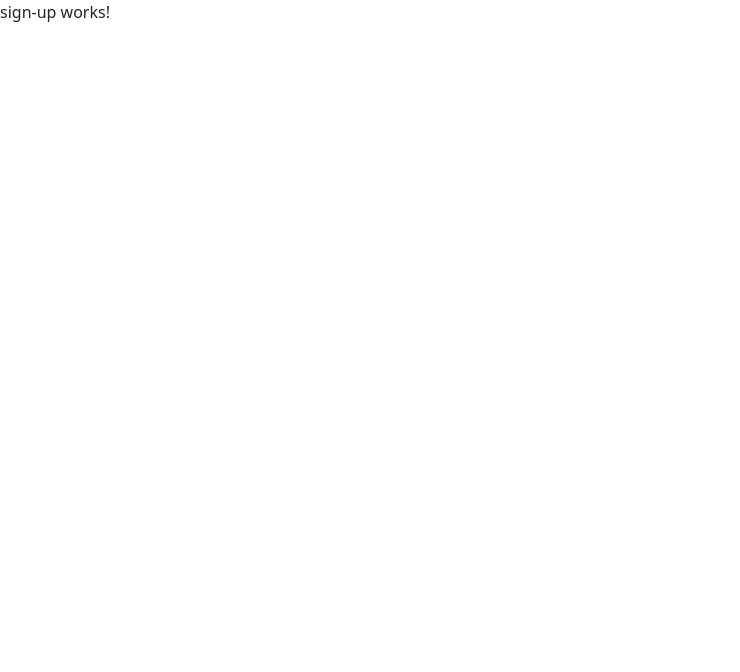
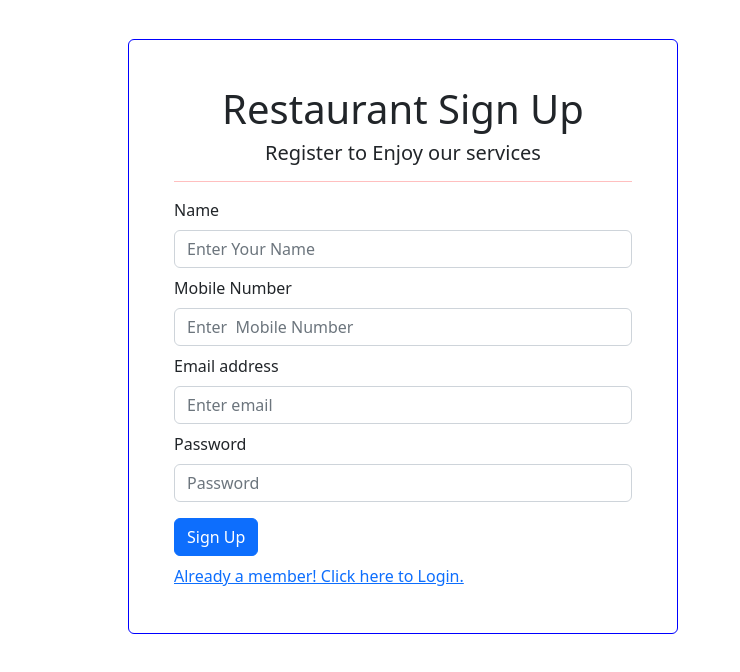
Before and after one commit to SaurabhRane1702/RestaurantApp, an Angular app: page /sign-up in a window 1280 px wide. Shown: the top 672 px of the page, without its empty margins (0-740 px from the left). Built offline with nearby package versions, Linux system fonts and the light colour scheme.

Commit message:
Design of Form For Login and Sign Up

```diff
--- a/src/app/login/login.component.css
+++ b/src/app/login/login.component.css
@@ -0,0 +1,13 @@
+.card{
+    margin-top: 15px;
+    border: 1px solid blue;
+    width: 550px;
+    padding: 45px;
+    position: absolute;
+    top: 9%;
+    left: 10%;
+}
+.horzontal-line{
+    color: red;
+    font-size: larger;
+}
--- a/src/app/login/login.component.html
+++ b/src/app/login/login.component.html
@@ -1 +1,41 @@
-<p>login works!</p>
+<div class="container">
+  <div class="row">
+    <div class="col-md-6">
+      <div class="card">
+        <div class="text-center">
+          <h1>Restaurant Login</h1>
+          <h5>Please login to enjoy our services</h5>
+          <hr class="horzontal-line" />
+        </div>
+        <form>
+          <div class="form-group">
+            <label for="exampleInputEmail1">Email address</label>
+            <input
+              type="email"
+              class="form-control"
+              id="exampleInputEmail1"
+              aria-describedby="emailHelp"
+              placeholder="Enter email"
+            />
+            <small id="emailHelp" class="form-text text-muted"
+              >We'll never share your email with anyone else.</small
+            >
+          </div>
+          <div class="form-group mb-3">
+            <label for="exampleInputPassword1">Password</label>
+            <input
+              type="password"
+              class="form-control"
+              id="exampleInputPassword1"
+              placeholder="Password"
+            />
+          </div>
+          <button type="submit" class="btn btn-primary">Login</button>
+        </form>
+        <a routerLink="/sign-up" class="mt-2"
+          >Are you a New User? Please Sign Up!</a
+        >
+      </div>
+    </div>
+  </div>
+</div>
--- a/src/app/sign-up/sign-up.component.css
+++ b/src/app/sign-up/sign-up.component.css
@@ -0,0 +1,13 @@
+.card{
+    margin-top: 15px;
+    border: 1px solid blue;
+    width: 550px;
+    padding: 45px;
+    position: absolute;
+    top: 3%;
+    left: 10%;
+}
+.horzontal-line{
+    color: red;
+    font-size: larger;
+}
--- a/src/app/sign-up/sign-up.component.html
+++ b/src/app/sign-up/sign-up.component.html
@@ -1 +1,58 @@
-<p>sign-up works!</p>
+<div class="container">
+  <div class="row">
+    <div class="col-md-6">
+      <div class="card">
+        <div class="text-center">
+          <h1>Restaurant Sign Up</h1>
+          <h5>Register to Enjoy our services</h5>
+          <hr class="horzontal-line" />
+        </div>
+        <form>
+          <div class="form-group mb-2">
+            <label class="mb-2">Name</label>
+            <input
+              type="email"
+              class="form-control"
+              id="exampleInputEmail1"
+              aria-describedby="emailHelp"
+              placeholder="Enter Your Name"
+            />
+          </div>
+          <div class="form-group mb-2">
+            <label class="mb-2">Mobile Number</label>
+            <input
+              type="email"
+              class="form-control"
+              id="exampleInputEmail1"
+              aria-describedby="emailHelp"
+              placeholder="Enter  Mobile Number"
+            />
+          </div>
+          <div class="form-group mb-2">
+            <label class="mb-2">Email address</label>
+            <input
+              type="email"
+              class="form-control"
+              id="exampleInputEmail1"
+              aria-describedby="emailHelp"
+              placeholder="Enter email"
+            />
+          </div>
+          <div class="form-group mb-3">
+            <label class="mb-2">Password</label>
+            <input
+              type="password"
+              class="form-control"
+              id="exampleInputPassword1"
+              placeholder="Password"
+            />
+          </div>
+          <button type="submit" class="btn btn-primary">Sign Up</button>
+        </form>
+        <a routerLink="/login" class="mt-2"
+          >Already a member! Click here to Login.</a
+        >
+      </div>
+    </div>
+  </div>
+</div>
```
